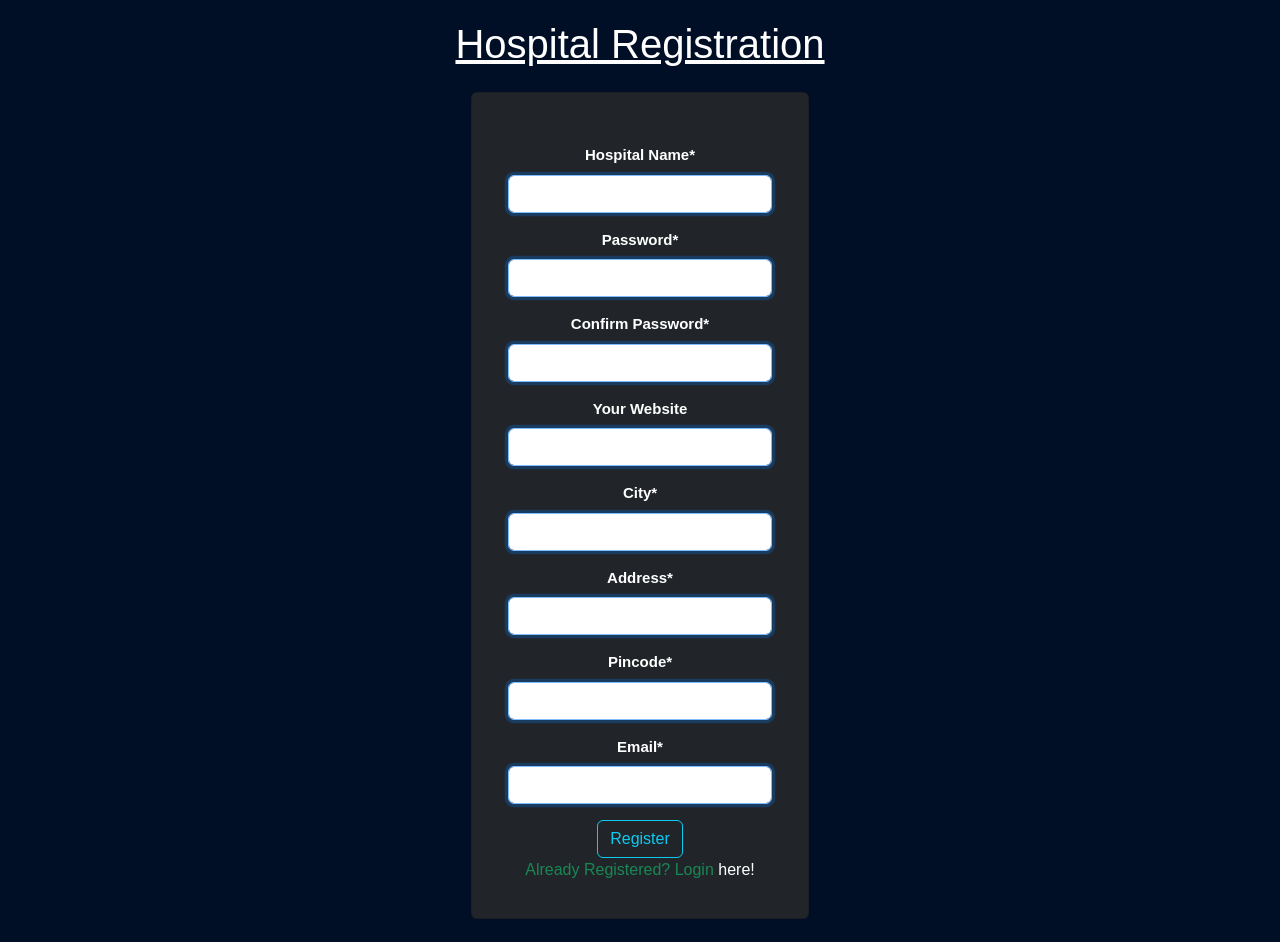
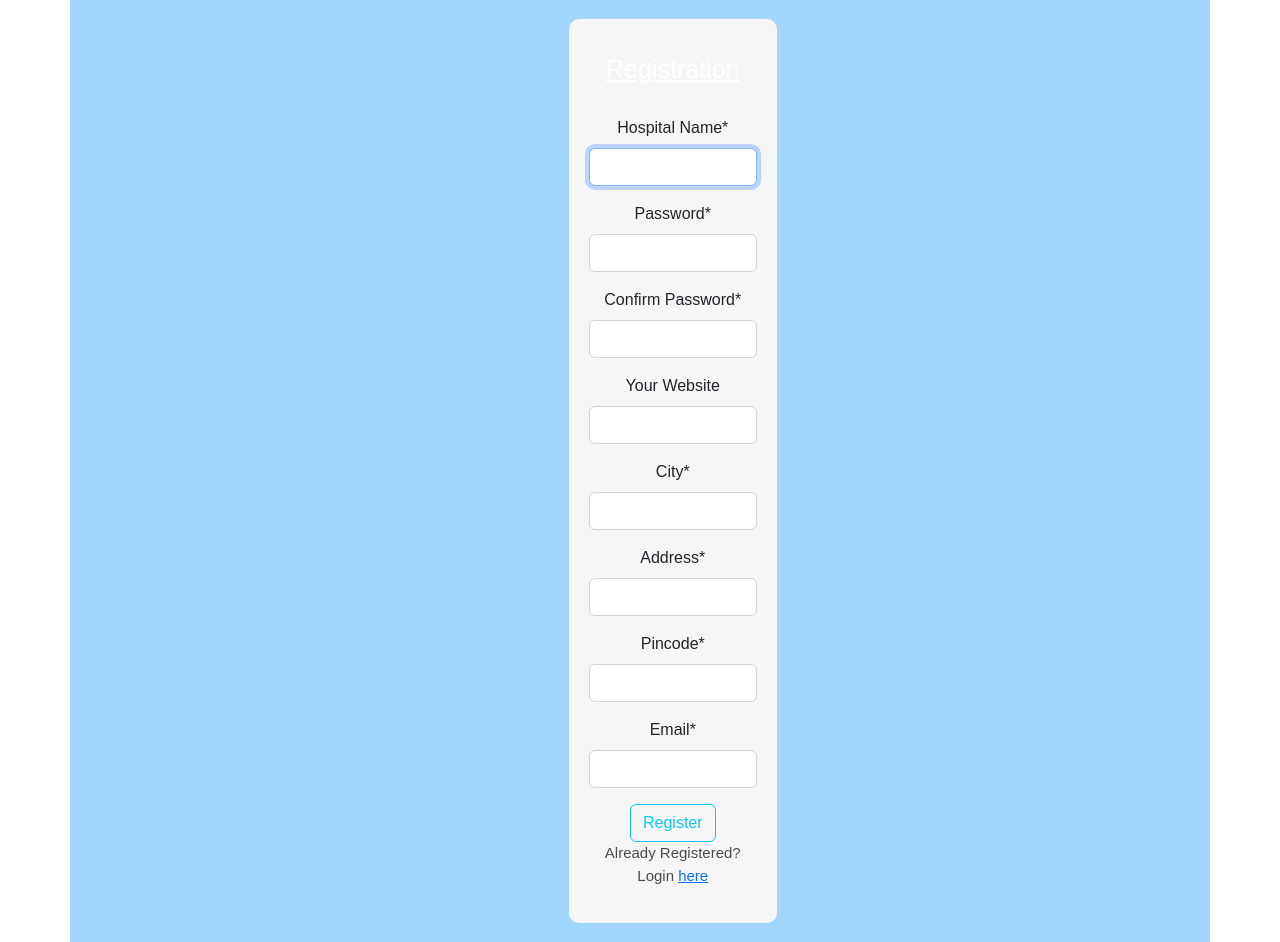
Before and after one commit to Sevak-Official/Sevak, a Django app: page /sign-up/ in a window 1280 px wide. Shown: the part 56-998 px from the top of the page. Before the commit the page ends 975 px from the top, so only its background shows below. Run offline with Django 4.2, Linux system fonts and the light colour scheme; some libraries are stand-ins or nearby versions; some web fonts are replaced.

Commit message:
Revert "updates:updated forms"
This reverts commit 35354a2107d14af367d3251097be4acb56e1c011.

```diff
--- a/hck/templates/hck/base.html
+++ b/hck/templates/hck/base.html
@@ -24,9 +24,7 @@
     <link rel="preconnect" href="https://fonts.gstatic.com" crossorigin>
     <link href="https://fonts.googleapis.com/css2?family=Unbounded:wght@300&display=swap" rel="stylesheet">
     <link href="https://cdn.jsdelivr.net/npm/bootstrap@5.2.3/dist/css/bootstrap.min.css" rel="stylesheet" integrity="sha384-rbsA2VBKQhggwzxH7pPCaAqO46MgnOM80zW1RWuH61DGLwZJEdK2Kadq2F9CUG65" crossorigin="anonymous">
-  </head>
 
-  <body >
     <nav class="navbar navbar-dark navbar-expand-lg bg-dark">
       <div class="collapse navbar-collapse justify-content-left" id="navbarTogglerDemo03">
             <ul class="navbar-nav mx-auto">
@@ -48,6 +46,9 @@
               <a class="navbar-brand" href="/" style="font:verdana">Sevak</a>
       </div>
     </nav>
+  </head>
+
+  <body>
     {% block content %}
         <div class="container-sm" style="display: flex; justify-content: center;">
           <div class="hstack gap-4" style="padding-top: 5%;">
--- a/hck/templates/registration/sign_up.html
+++ b/hck/templates/registration/sign_up.html
@@ -1,70 +1,31 @@
 {% extends '../hck/base.html' %}
 {% block title %}Sign Up{% endblock%}
-{% load crispy_forms_tags %}
-{% block content %}
-<style>
-  body {
-    background-color: #000f26;
-  }
-  form {
-    color: white;
-    text-align: center;
-    padding: 20px;
-  }
-  .form-label {
-    color: white;
-    font-size: 15px;
-    font-weight: bold;
-  }
-  h1 {
-    color: white;
-  }
-  .form-control:hover {
-    border-color: #80bdff;
-    box-shadow: 0 0 0 0.2rem rgba(0, 123, 255, 0.25);
-  }
-  .form-control:not(:placeholder-shown) {
-    border-color: #80bdff;
-    box-shadow: 0 0 0 0.2rem rgba(0, 123, 255, 0.25);
-  }
-  .container {
-    padding: 20px;
-  }
+{% load crispy_forms_tags %} {% block content %}
 
-  .card:hover {
-    box-shadow: 0 4px 8px 0 rgba(255, 255, 255, 0.2), 0 6px 20px 0 rgba(255, 255, 255, 0.19);
-  }
-  .card {
-    margin: 0 auto;
-    max-width: 500px;
-  }
-</style>
+  <div class=" flex container" style="padding-left:15%;padding-right:15%;padding-top:1.5%;padding-bottom:1.5%; width: 100%;
+  min-height: 93vh;
+  background: rgb(161, 214, 253);  ">
 
-<div class="container">
-  <div class="row justify-content-center align-items-center">
-    <h1 class="text-center mb-4"><u> Hospital Registration</u></h1>
-    <div class="col-lg-6 col-md-8 rounded-md col-sm-10">
-      <div class="card bg-dark border-radius-10">
-        <div class="card-body">
+    <div class="flex-r login-wrapper">
+        <div class="login-text" style=" background-color: #F6F6F6;
+        max-width: 500px;
+        min-height: 300px;
+        border-radius: 10px;
+        padding: 20px 20px;margin-left:24%" >
+    <center><form method="post" style="  align-items: flex-start !important;
+      width: 100%;
+      margin-top: 15px;
+  ">
+<form method="post">
+  <h1><u>Registration</u></h1><br>
+  {% csrf_token %}
+  {{form|crispy}}
+  <div class="form-group">
+    <center><button type="submit" class="btn btn-outline-info">Register</button></center>
+  </div>
+  <center><p> Already Registered? <br> Login <a href='/login'>here</a></p></center>
+</div></div></div>
 
-          <form method="post" class="text-success">
-            {% csrf_token %}
-            {{ form|crispy }}
-
-            <div class="text-center">
-              <div class="form-group">
-                <center><button type="submit" class="btn btn-outline-info">Register</button></center>
-              </div>
-
-              <p class="mb-0">Already Registered? Login<a href="/login" style="text-decoration:none;color:white"> here!</a></p>
-
-            </div>
-          </form>
-        </div>
-      </div>
-    </div>
-  </div>
-</div>
-
+</form>
 
 {% endblock %}
--- a/hck/views.py
+++ b/hck/views.py
@@ -16,8 +16,6 @@ from django.contrib.auth import login,logout,authenticate
 #user-BJIMS
 #pass-123@abc
 #user-JJIMS
-#pass-123@Aabc
-#user-MJIMS
 #pass-123@Aabc
 def about(request):
      features = [
```
Also changed, not shown: hck/templates/registration/login.html (+18 -48 lines), db.sqlite3.
